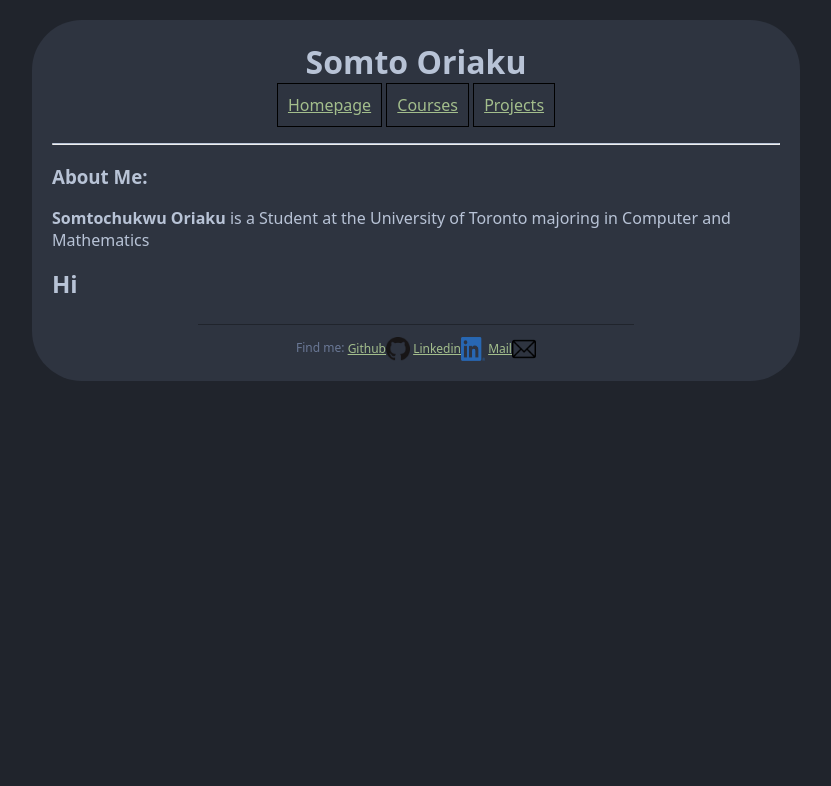
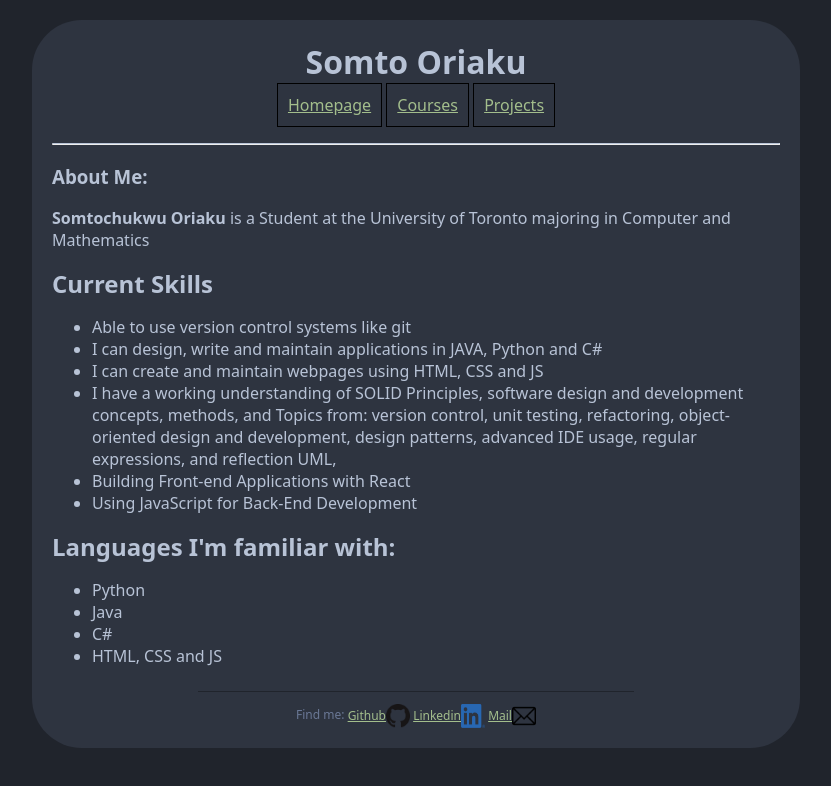
Before and after one commit to somtooriaku/website, a plain HTML site: page somto/index.html in a window 1280 px wide. Shown: the whole page, without its empty margins (224-1055 px from the left). Drawn offline with Linux system fonts and the light colour scheme.

Commit message:
Add files via upload

```diff
--- a/somto/index.html
+++ b/somto/index.html
@@ -42,7 +42,23 @@
 
 
     <main>
-		<h2 class="page_header">Hi</h2>
+		<h2 class="page_header">Current Skills</h2>
+        <ul>
+            <li>Able to use version control systems like git</li>
+            <li>I can design, write and maintain applications in JAVA, Python and C#</li>
+            <li>I can create and maintain webpages using HTML, CSS and JS</li>
+            <li>I have a working understanding of SOLID Principles, software design and development concepts, methods, and  Topics from: version control, unit testing, refactoring, object-oriented design and development, design patterns, advanced IDE usage, regular expressions, and reflection UML, </li>
+            <LI>Building Front-end Applications with React</LI>
+            <li>Using JavaScript for Back-End Development</li>
+        </ul>
+        <h2 class="page_header">Languages I'm familiar with:</h2>
+
+        <ul>
+            <li> Python </li>
+            <li> Java </li>
+            <li> C# </li>
+            <li> HTML, CSS and JS </li>
+        </ul>
     </main>
 
     <!-- Include the universal footer --->
```
Also changed, not shown: somto/projects.html (+24 -2 lines).
